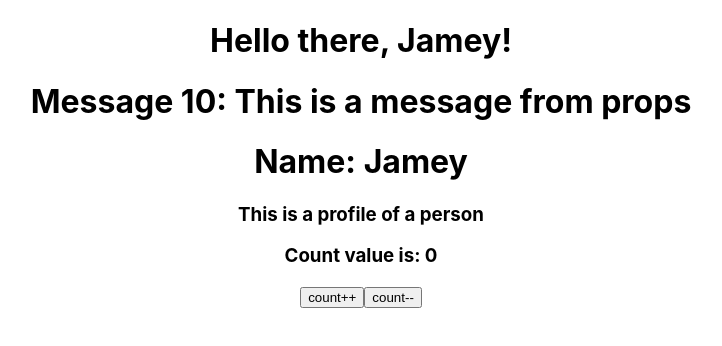
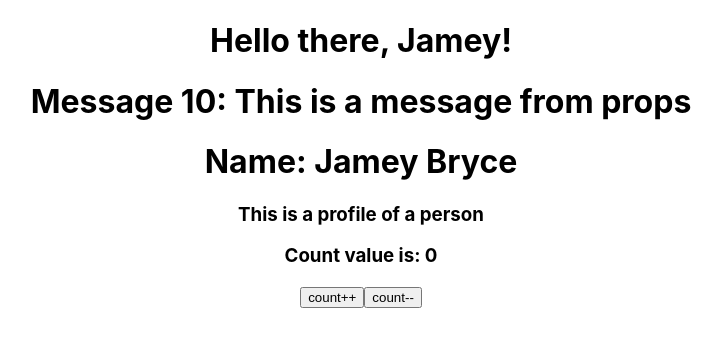
Before and after one commit to jameydev/react-gen-testing, a React (Create React App) app: page / in a window 1280 px wide. Shown: the top 346 px of the page, without its empty margins (279-1001 px from the left). Built offline with nearby package versions, Linux system fonts and the light colour scheme.

Commit message:
destructured props in fn component

```diff
--- a/src/components/Profile.js
+++ b/src/components/Profile.js
@@ -1,8 +1,10 @@
 export default function Profile(props) {
+    const { name, lastName } = props;
+
     return (
         <>
             <h1>
-                Name: {props.name}
+                Name: {name} {lastName}
             </h1>
             {props.children}
         </>
```
